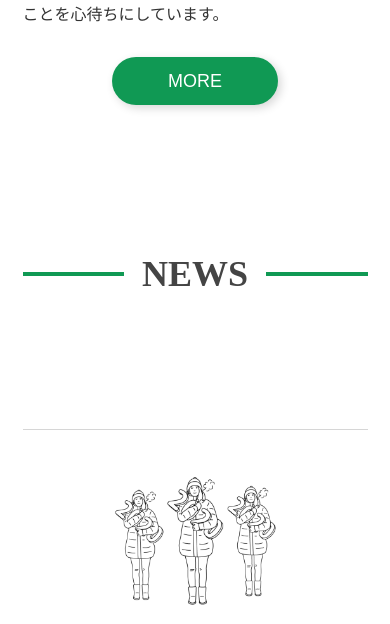
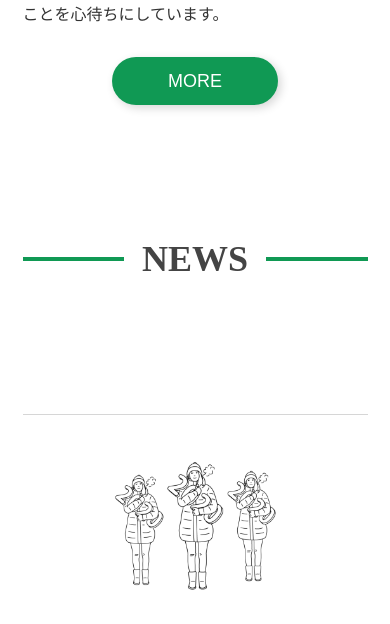
Before and after one commit to takareinhard/isarasample2, a PHP site: page /index.html in a window 390 px wide. Shown: the part 3136-3760 px from the top of the page. Run offline with PHP 8.4, Linux system fonts and the light colour scheme.

Commit message:
Update style.css

```diff
--- a/style.css
+++ b/style.css
@@ -399,9 +399,6 @@ li + li {
     margin-top: 100px;
     margin-bottom: 80px;
   }
-  #news {
-    margin-top: 115px;
-  }
   .heading h2:before {
     margin-right: 18px;
     margin-left: 0%;
```
